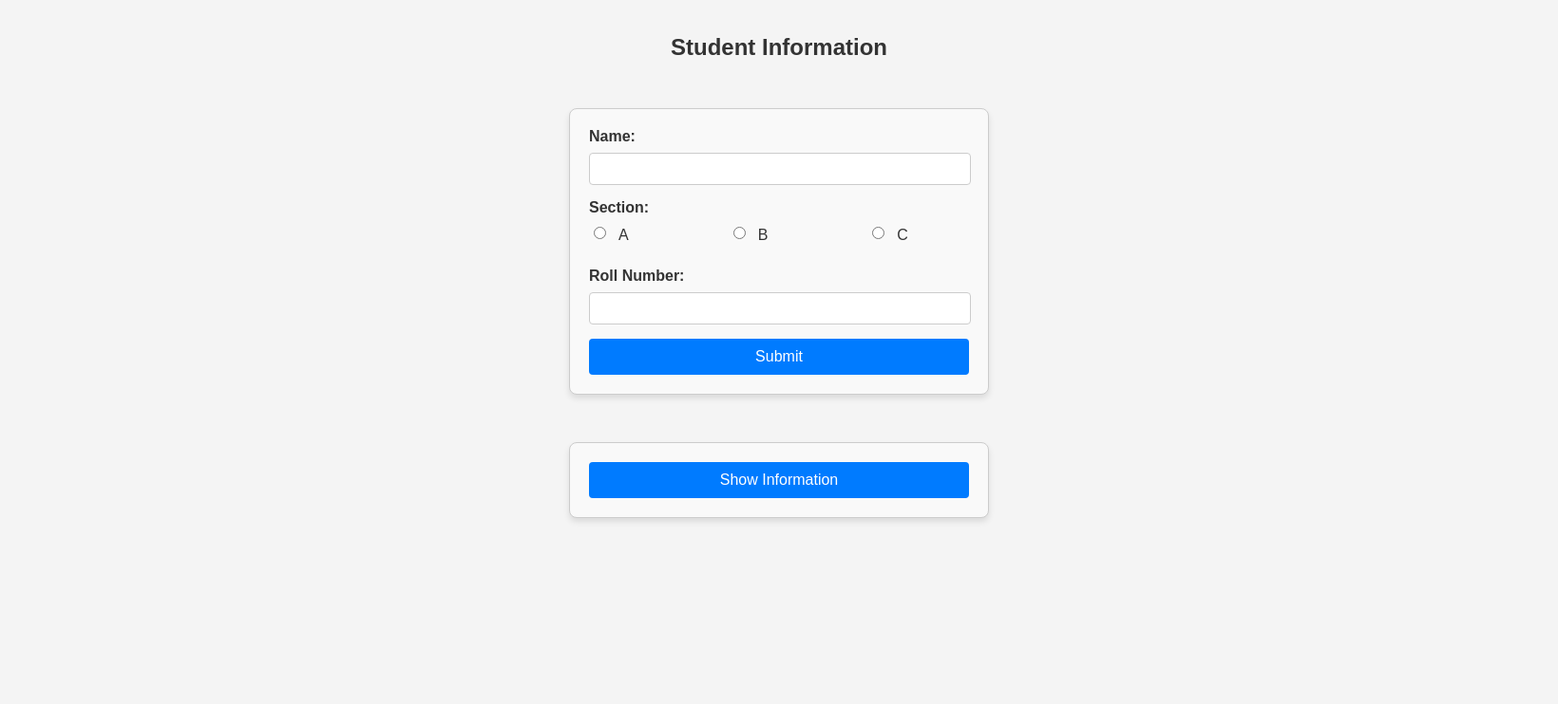
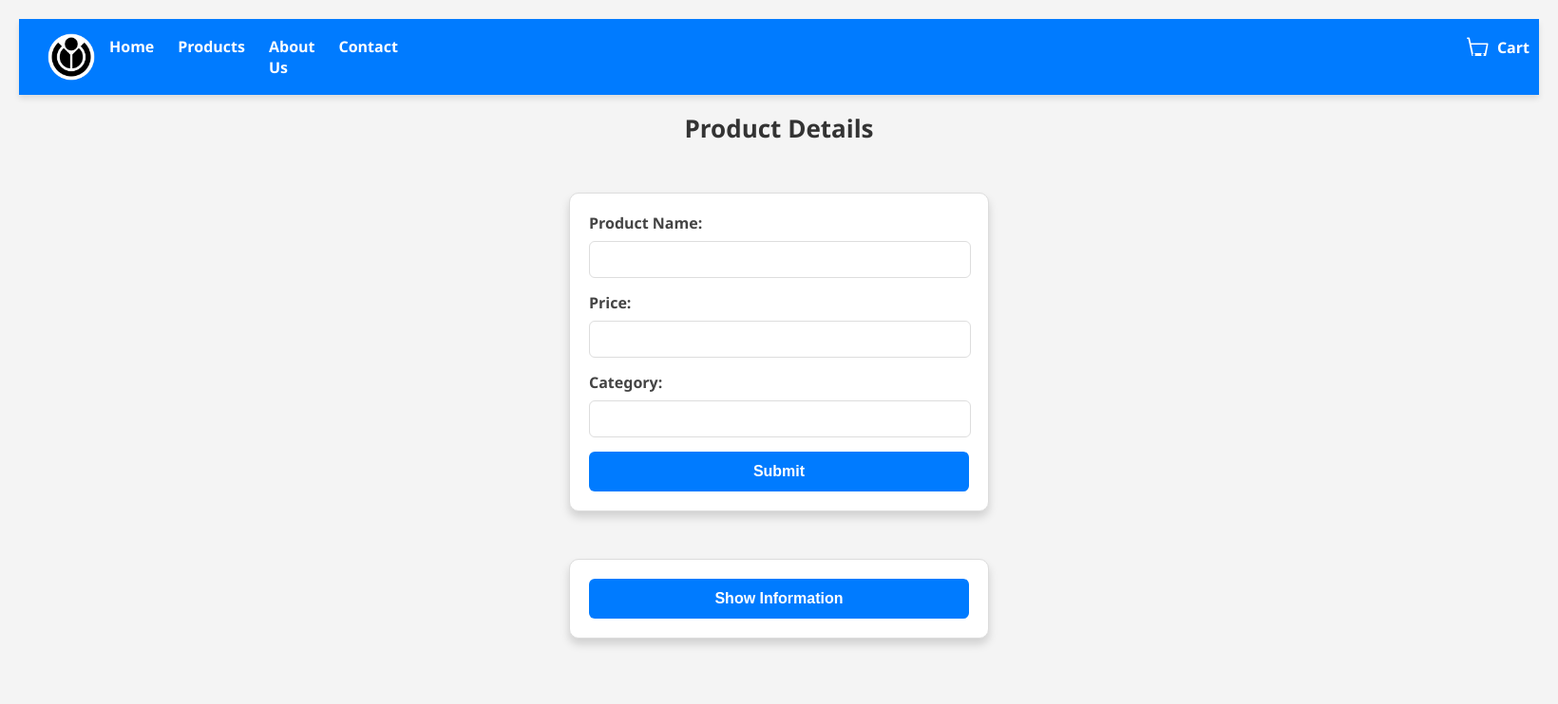
Before and after one commit to S-Shikhar/Student_details_form, a Flask app: page / in a window 1640 px wide. Shown: the top 742 px of the page at 95% size. Run offline with Flask 3, Linux system fonts and the light colour scheme.

Commit message:
Enhance UI and functionality for product management
- Updated form styles for better aesthetics and usability, including border, background color, and font adjustments.
- Added a navigation bar with logo and links to Home, Products, About Us, Contact, and Cart.
- Modified form fields to capture product details such as Name, Price, and Category.
- Implemented alert messages for successful product submission and deletion.
- Updated product information display to reflect new data structure and terminology.
- Introduced a new logo image for branding.

```diff
--- a/app.py
+++ b/app.py
@@ -6,20 +6,20 @@ app = Flask(__name__)
 
 clint = MongoClient("localhost", 27017)
 db = clint.flask_sample
-sample = db.sample
+sample = db.productList
 
 
 @app.route("/", methods = ["GET", "POST"])
 def index():
     if request.method == "POST":
         name = request.form["name"]
-        section = request.form["section"]
-        roll = request.form["roll_number"]
+        price = request.form["price"]
+        category = request.form["category"]
 
         sample.insert_one({
             "Name": name,
-            "Section": section,
-            "Roll No": roll
+            "Price": price,
+            "Category": category
         })
 
         return redirect(url_for("index"))
--- a/static/css/styles.css
+++ b/static/css/styles.css
@@ -1,12 +1,13 @@
 /* General form styling */
-form{
+form {
     max-width: 400px;
     margin: 50px auto;
     padding: 20px;
-    border: 1px solid #ccc;
-    border-radius: 8px;
-    background-color: #f9f9f9;
-    box-shadow: 0 4px 6px rgba(0, 0, 0, 0.1);
+    border: 1px solid #ddd;
+    border-radius: 10px;
+    background-color: #ffffff;
+    box-shadow: 0 6px 10px rgba(0, 0, 0, 0.15);
+    font-family: 'Segoe UI', Tahoma, Geneva, Verdana, sans-serif;
 }
 
 /* Label styling */
@@ -14,18 +15,24 @@ form label {
     display: block;
     margin-bottom: 8px;
     font-weight: bold;
-    color: #333;
+    color: #444;
 }
 
 /* Input field styling */
 form input[type="text"],
 form input[type="radio"] {
     margin-bottom: 15px;
-    padding: 8px;
-    width: calc(100% - 16px);
-    border: 1px solid #ccc;
-    border-radius: 4px;
-    font-size: 14px;
+    padding: 10px;
+    width: calc(100% - 20px);
+    border: 1px solid #ddd;
+    border-radius: 6px;
+    font-size: 15px;
+    transition: border-color 0.3s ease;
+}
+
+form input[type="text"]:focus {
+    border-color: #007bff;
+    outline: none;
 }
 
 /* Radio button labels */
@@ -40,30 +47,32 @@ button {
     display: block;
     margin: 0 auto;
     width: 100%;
-    padding: 10px;
+    padding: 12px;
     background-color: #007bff;
     color: white;
     text-decoration: none;
     border: none;
-    border-radius: 4px;
+    border-radius: 6px;
     font-size: 16px;
+    font-weight: bold;
     cursor: pointer;
-    transition: background-color 0.3s ease;
+    transition: background-color 0.3s ease, transform 0.2s ease;
 }
 
 button:hover {
     background-color: #0056b3;
+    transform: scale(1.02);
 }
 
 .back_btn {
     width: 400px;
     display: block;
     margin: 0 auto;
-    padding: 10px 15px;
+    padding: 12px 15px;
     background-color: #007bff;
     color: white;
     text-decoration: none;
-    border-radius: 4px;
+    border-radius: 6px;
     font-size: 14px;
     text-align: center;
     transition: background-color 0.3s ease, color 0.3s ease;
@@ -89,17 +98,17 @@ button:hover {
 /* Styling for the information section */
 .info {
     background-color: #f9f9f9;
-    border: 1px solid #ccc;
-    border-radius: 8px;
+    border: 1px solid #ddd;
+    border-radius: 10px;
     padding: 15px;
     margin: 15px 0;
-    box-shadow: 0 4px 6px rgba(0, 0, 0, 0.1);
+    box-shadow: 0 6px 10px rgba(0, 0, 0, 0.1);
 }
 
 .info p {
     margin: 5px 0;
     font-size: 16px;
-    color: #333;
+    color: #444;
 }
 
 .info p strong {
@@ -111,12 +120,13 @@ h1 {
     text-align: center;
     color: #333;
     margin-bottom: 20px;
-    font-size: 24px;
+    font-size: 26px;
+    font-weight: bold;
 }
 
 /* General body styling */
 body {
-    font-family: Arial, sans-serif;
+    font-family: 'Segoe UI', Tahoma, Geneva, Verdana, sans-serif;
     background-color: #f4f4f4;
     margin: 0;
     padding: 20px;
@@ -134,11 +144,11 @@ body {
 /* Individual student card styling */
 .student-info {
     background-color: #ffffff;
-    border: 1px solid #ccc;
-    border-radius: 8px;
+    border: 1px solid #ddd;
+    border-radius: 10px;
     padding: 15px;
     width: 350px;
-    box-shadow: 0 4px 6px rgba(0, 0, 0, 0.1);
+    box-shadow: 0 6px 10px rgba(0, 0, 0, 0.1);
     text-align: center;
 }
 
@@ -164,11 +174,11 @@ body {
 
 .buttons button {
     width: 100%;
-    padding: 8px;
+    padding: 10px;
     background-color: #007bff;
     color: white;
     border: none;
-    border-radius: 4px;
+    border-radius: 6px;
     font-size: 14px;
     cursor: pointer;
     transition: background-color 0.3s ease;
@@ -177,3 +187,102 @@ body {
 .buttons button:hover {
     background-color: #0056b3;
 }
+
+/* Submit alert styling */
+.alert {
+    max-width: 400px;
+    margin: 20px auto;
+    padding: 15px;
+    border-radius: 8px;
+    font-size: 16px;
+    text-align: center;
+    font-weight: bold;
+    box-shadow: 0 4px 6px rgba(0, 0, 0, 0.1);
+}
+
+.alert-success {
+    background-color: #d4edda;
+    color: #155724;
+    border: 1px solid #c3e6cb;
+}
+
+.alert-error {
+    background-color: #f8d7da;
+    color: #721c24;
+    border: 1px solid #f5c6cb;
+}
+
+/* Navbar container styling */
+.navbar-container {
+    display: flex;
+    justify-content: space-between;
+    align-items: center;
+    padding: 15px 30px;
+    background-color: #007bff;
+    box-shadow: 0 4px 6px rgba(0, 0, 0, 0.1);
+    position: sticky;
+    top: 0;
+    z-index: 1000;
+}
+
+/* Logo container styling */
+.logo-container {
+    display: flex;
+    align-items: center;
+}
+
+.logo {
+    height: 50px;
+    margin-right: 15px;
+}
+
+.navbar {
+    list-style: none;
+    display: flex;
+    gap: 25px;
+    margin: 0;
+    padding: 0;
+}
+
+.navbar li {
+    display: inline;
+}
+
+.navbar a {
+    text-decoration: none;
+    color: white;
+    font-size: 16px;
+    font-weight: bold;
+    transition: color 0.3s ease, transform 0.2s ease;
+}
+
+.navbar a:hover {
+    color: #e2e6ea;
+    transform: scale(1.1);
+}
+
+.cart-icon {
+    display: flex;
+    align-items: center;
+    gap: 8px;
+    color: white;
+    font-size: 16px;
+    font-weight: bold;
+    text-decoration: none;
+    transition: color 0.3s ease, transform 0.2s ease;
+    margin-left: 550px;
+}
+
+.cart-icon svg {
+    fill: white;
+    transition: fill 0.3s ease;
+}
+
+.cart-icon:hover {
+    color: #e2e6ea;
+    transform: scale(1.1);
+}
+
+.cart-icon:hover svg {
+    fill: #e2e6ea;
+}
--- a/templates/index.html
+++ b/templates/index.html
@@ -9,28 +9,37 @@
 </head>
 
 <body>
-    <h1>Student Information</h1>
+    <!-- Navigation Bar -->
+    <nav class="navbar-container">
+        <div class="logo-container">
+            <img src="../static/images/logo.png" alt="Logo" class="logo">
+        <ul class="navbar">
+            <li><a href="/">Home</a></li>
+            <li><a href="/information">Products</a></li>
+            <li><a href="/about">About Us</a></li>
+            <li><a href="/contact">Contact</a></li>
+            <li class="cart-icon">
+                <a href="/cart" class="cart-icon">
+                    <svg xmlns="http://www.w3.org/2000/svg" width="24" height="24" fill="currentColor" class="bi bi-cart" viewBox="0 0 16 16">
+                        <path d="M0 1.5A.5.5 0 0 1 .5 1h1a.5.5 0 0 1 .485.379L2.89 5H14.5a.5.5 0 0 1 .491.592l-1.5 8A.5.5 0 0 1 13 14H4a.5.5 0 0 1-.491-.408L1.01 2H.5a.5.5 0 0 1-.5-.5zM3.14 6l1.25 6h8.22l1.25-6H3.14zM5 12a1 1 0 1 0 0 2 1 1 0 0 0 0-2zm6 0a1 1 0 1 0 0 2 1 1 0 0 0 0-2z"/>
+                    </svg>
+                    Cart
+                </a>
+            </li>
+        </ul>
+    </nav>
+
+    <h1>Product Details</h1>
     <form method="post" class="student-form">
-        <label for="name">Name:</label>
+        <label for="name">Product Name:</label>
         <input type="text" id="name" name="name" required>
         <br>
-        <div class="section">
-            <label for="section">Section:</label>
-            <div class="radio-group">
-                <input type="radio" id="section_a" name="section" value="A" required>
-                <label for="section_a">A</label>
-
-                <input type="radio" id="section_b" name="section" value="B">
-                <label for="section_b">B</label>
-
-                <input type="radio" id="section_c" name="section" value="C">
-                <label for="section_c">C</label>
-            </div>
-        </div>
-        <label for="roll_number">Roll Number:</label>
-        <input type="text" id="roll_number" name="roll_number" required>
+        <label for="price">Price:</label>
+        <input type="text" id="price" name="price" required>
         <br>
-        <button type="submit">Submit</button>
+        <label for="category">Category:</label>
+        <input type="text" id="category" name="category" required>
+        <button type="submit" onclick="alert('Product Details Submitted Successfully!')">Submit</button>
     </form>
 
     <form action="/information" method="get">
```
Also changed, not shown: templates/info.html (+26 -8 lines), static/images/logo.png (added).
